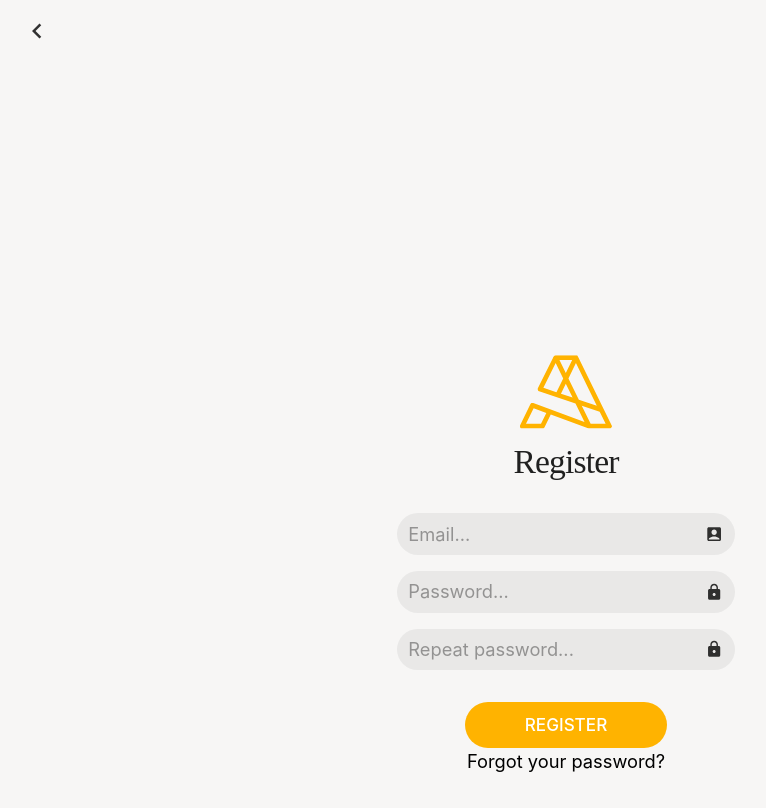
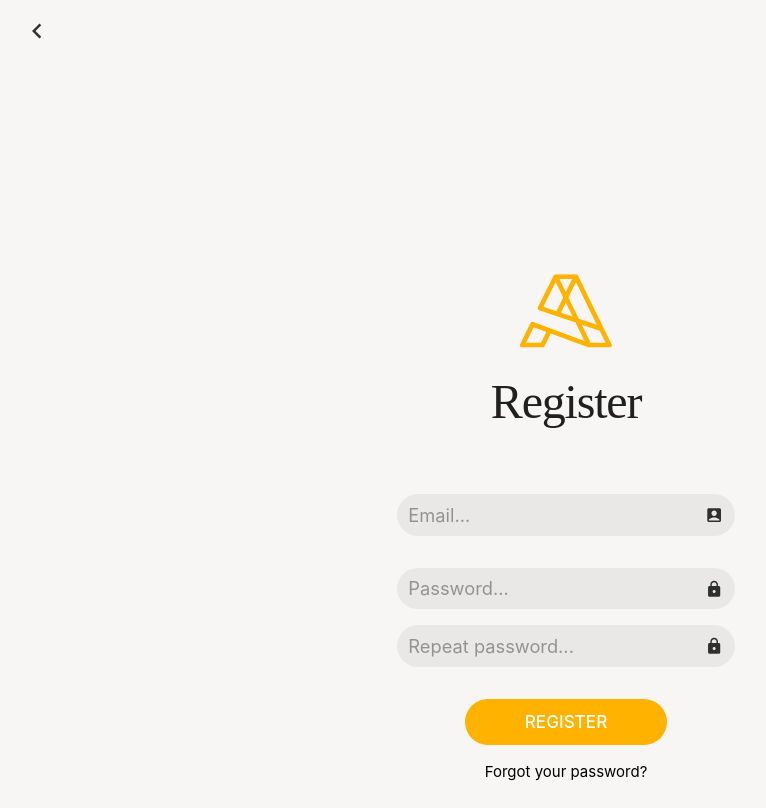
Before and after one commit to dimitur2204/artem, a React (Create React App) app in the folder artem-frontend/: page /artem/register in a window 1280 px wide. Shown: the whole page, without its empty margins (74-840 px from the left). Built offline with nearby package versions, Linux system fonts and the light colour scheme; no server answers; a web font is replaced by a local one.

Commit message:
login styling

```diff
--- a/artem-frontend/src/components/account/AccountForm.jsx
+++ b/artem-frontend/src/components/account/AccountForm.jsx
@@ -34,7 +34,7 @@ function AccountForm({ type, onSubmit, error, loading }) {
         style={{
           display: "flex",
           flexDirection: "column",
-          margin: "25% 15% 0 15%",
+          margin: "18% 15% 0 15%",
           alignItems: "center",
         }}
       >
@@ -48,13 +48,15 @@ function AccountForm({ type, onSubmit, error, loading }) {
           />
         </div>
         <Typography
-          marginTop="0rem"
+          marginTop="0.8rem"
           align="center"
           variant="h1"
-          sx={{ mb: theme.spacing(4) }}
+          sx={{ mb: theme.spacing(4), fontSize:"3rem" }}
         >
           {capitalize(type)}
         </Typography>
+
+        <div style={{marginTop:"2rem"}}>
         <form
           onSubmit={(e) => {
             onSubmit(e, { email, password, repeatPassword });
@@ -99,7 +101,7 @@ function AccountForm({ type, onSubmit, error, loading }) {
             name="password"
             value={password}
             onChange={(e) => setPassword(e.target.value)}
-            sx={{ mb: theme.spacing(2) }}
+            sx={{ mb: theme.spacing(2), marginTop:"1rem" }}
           />
           {/* registrering a user */}
           {type === "register" ? (
@@ -123,7 +125,7 @@ function AccountForm({ type, onSubmit, error, loading }) {
             </Alert>
           ) : null}
           <Button
-            sx={{ mt: theme.spacing(2) }}
+            sx={{ mt: theme.spacing(2), marginTop:"1rem" }}
             variant="contained"
             size="large"
             type="submit"
@@ -133,13 +135,15 @@ function AccountForm({ type, onSubmit, error, loading }) {
           >
             {loading ? <CircularProgress size={14} /> : capitalize(type)}
           </Button>
+          <Typography sx={{marginTop:"1rem", fontSize:"15px"}}>Forgot your password?</Typography>
+
         </form>
-        <Typography>Forgot your password?</Typography>
+        </div>
         {/* if a user does not have an account yet, register option */}
         {/* possibility to log in with google */}
 
-        <div style={{ marginTop: "75%" }}>
-          <Typography>or connect with </Typography>
+        <div style={{ marginTop: "30%" }}>
+          <Typography sx={{fontSize:"15px"}}>or connect with </Typography>
             <IconButton
               aria-label="Sign in with Google"
               onClick={() => {
@@ -164,14 +168,14 @@ function AccountForm({ type, onSubmit, error, loading }) {
             <Typography
               display="inline"
               align="center"
-              sx={{ mt: theme.spacing(2) }}
+              sx={{ mt: theme.spacing(2), fontSize:"15px" }}
             >
               Don’t have account?{" "}
             </Typography>
             <Typography color="primary" display="inline">
               <Link
                 to="/register"
-                style={{ color: theme.palette.primary.main }}
+                style={{ color: theme.palette.primary.main, }}
               >
                 Register
               </Link>
```
Lines whose indentation alone changed are shown as unchanged.
